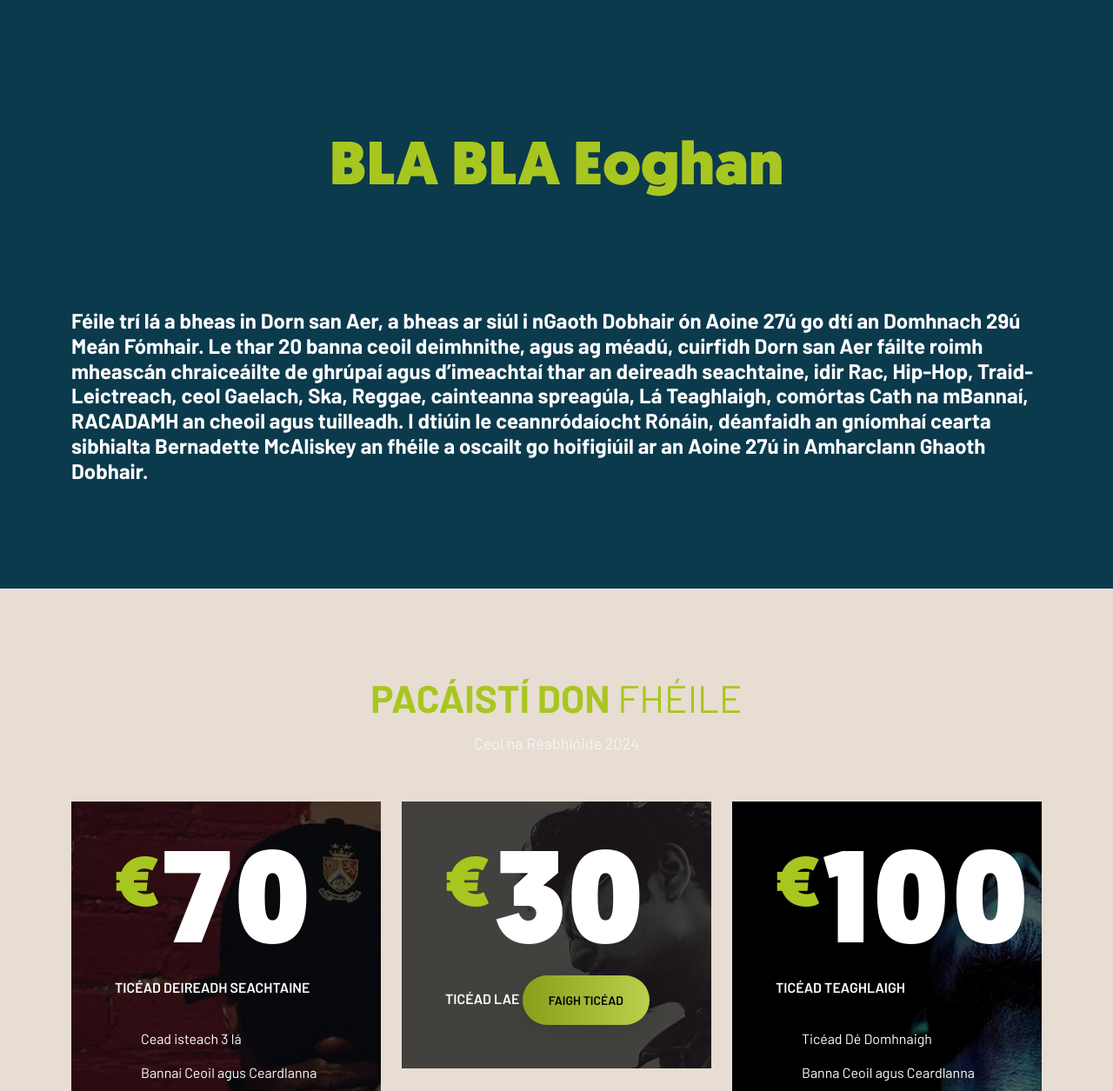
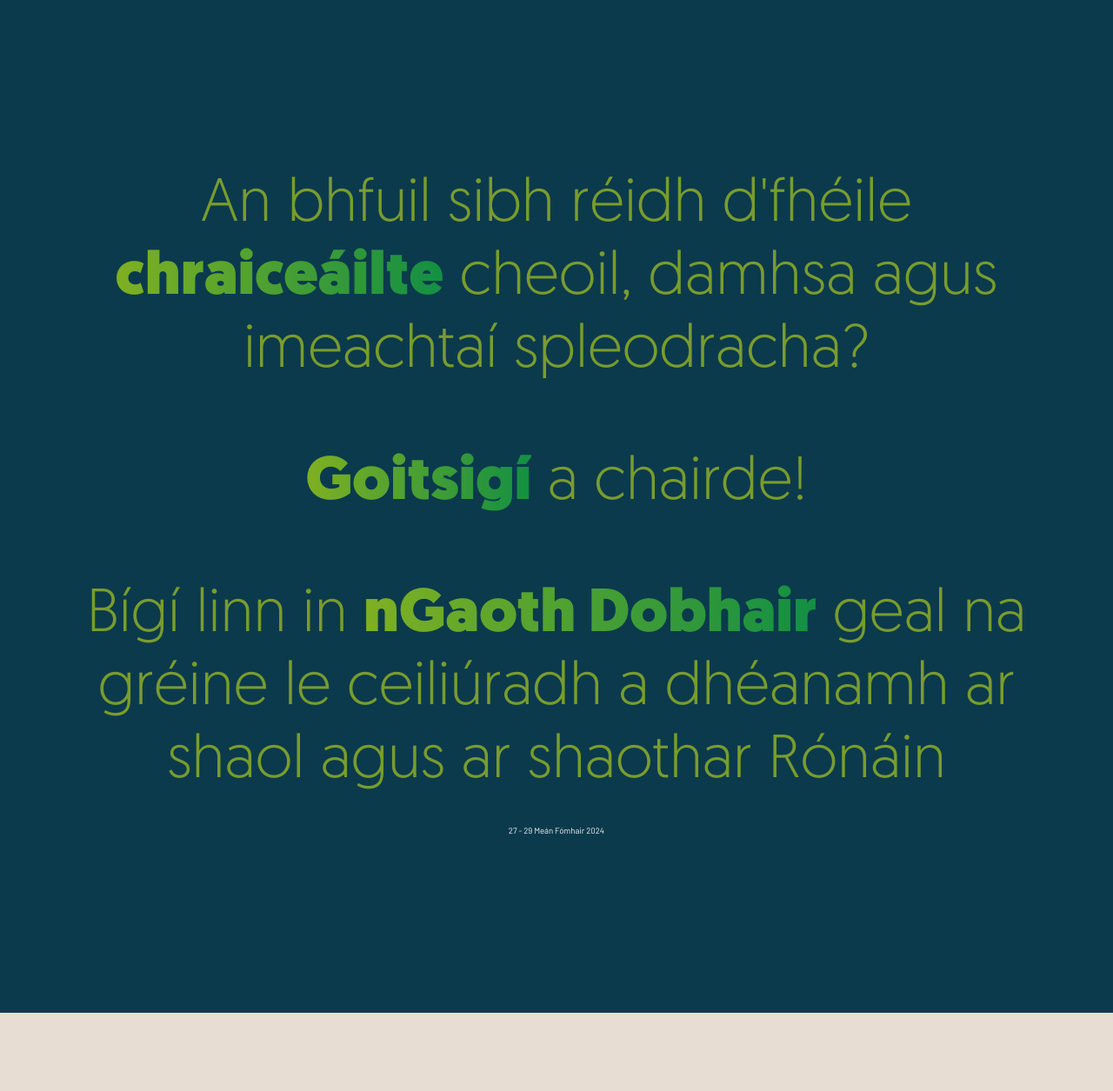
Before and after one commit to LindaKeating/DornSanAer, a PHP site: page / in a window 1280 px wide. Shown: the part 909-2164 px from the top of the page at 87% size. Run offline with PHP 8.4, Linux system fonts and the light colour scheme; some libraries are stand-ins or nearby versions.

Commit message:
text faoin fhéile

```diff
--- a/dsadng-HTML5-Template/assets/css/demos/demo-DSA.css
+++ b/dsadng-HTML5-Template/assets/css/demos/demo-DSA.css
@@ -44,6 +44,26 @@ This stylesheet is used for demo 6
   background-color: #0b3a4d;
 }
 
+.dsa-fontLight {
+  font-family: "Geomanist-Light" !important;
+}
+
+.dsa-TextCraiceailte {
+  font-family: "Geomanist";
+  background: #B1E211;
+  background: linear-gradient(to right, #B1E211 0%, #16B440 100%);
+  -webkit-background-clip: text;
+  -webkit-text-fill-color: transparent;
+}
+
+.dsa-opacity70 {
+  opacity: 70%;
+}
+
+.dsa-opacity100 {
+  opacity: 100%;
+}
+
 .white-bg,
 .bg-light {
   background-color: #e7ddd2 !important;
@@ -76,6 +96,10 @@ This stylesheet is used for demo 6
 
 .dsa-subTitle {
   font-size: 60%;
+}
+
+.dsa-SectionTitle {
+  max-width: unset;
 }
 
 .dsa-fontLarge {
--- a/dsadng-HTML5-Template/index.html
+++ b/dsadng-HTML5-Template/index.html
@@ -45,23 +45,19 @@
           <ul>
             <li> <a href="#" class="mobile-trigger"> <i class="far fa-bars"></i> Roghchlár</a> </li>
           </ul>
-
         </div>
         <div class="andro_header-controls">
-
           <!--
           <ul class="andro_socials">
             <li> <a href="#"> <i class="fab fa-facebook-f"></i> </a> </li>
             <li> <a href="#"> <i class="fab fa-twitter"></i> </a> </li>
             <li> <a href="#"> <i class="fab fa-instagram"></i> </a> </li>
-
           </ul>  -->
           <a class="andro_socials">
             <li> <a href="#"> <i class="fab fa-facebook-f"></i> </a> </li>
             <li> <a href="#"> <i class="fab fa-instagram"></i> </a> </li>
           </a>
         </div>
-
       </div>
     </div>
   </div>
@@ -125,19 +121,18 @@
                 <div class="andro_header-logo">
                   <a href="index.html"><img src="assets/img/logo-4.png" alt="logo"></a>
                 </div>
-                <h1 class="family-display dsa-Title pt-3">Gaoth Dobhair
-                  <br/>
-                  <small class="dsa-subTitle">27 - 29 Meán Fómhair 2024</small>
-                </h1>
+                <h1 class="family-display dsa-Title pt-3">Gaoth Dobhair</h1>
               </div>
-              <!-- Countdown Start -->
+              <!-- féile tagline-->
+              <div class="dsa-FestivalTagline">
+                <h2 class="family-display dsa-Title dsa-fontLight">Féile úr in ómós do</h2>
+                <h2 class="dsa-TextCraiceailte">RÓNÁN MAC AODHA BHUÍ </h2>
+              </div>              <!-- Countdown Start -->
               <div class="andro_event-countdown style-2">
                 <div class="andro_countdown-timer andro_event-countdown-timer" data-countdown="2024/09/27"></div>
               </div>
               <!-- Countdown End -->
-
             </div>
-
           </div>
         </div>
       </div>
@@ -153,14 +148,13 @@
 
 <div class="section">
   <div class="container">
-      <div class="section-title text-center pb-5 pt-5">
-        <h5 class="family-display fw-400 dsa-Title pt-5"> BLA BLA Eoghan</h5>
-      </div>
-      <h5 class="text-white" > Féile trí lá a bheas in Dorn san Aer, a bheas ar siúl i nGaoth Dobhair ón Aoine 27ú go dtí an Domhnach 29ú Meán Fómhair.
-       Le thar 20 banna ceoil deimhnithe, agus ag méadú, cuirfidh Dorn san Aer fáilte roimh mheascán chraiceáilte de ghrúpaí agus d’imeachtaí thar an deireadh
-       seachtaine, idir Rac, Hip-Hop, Traid-Leictreach, ceol Gaelach, Ska, Reggae, cainteanna spreagúla, Lá Teaghlaigh, comórtas Cath na mBannaí, RACADAMH an cheoil
-       agus tuilleadh. I dtiúin le ceannródaíocht Rónáin, déanfaidh an gníomhaí cearta sibhialta Bernadette McAliskey an fhéile a oscailt go hoifigiúil ar an Aoine 27ú
-       in Amharclann Ghaoth Dobhair.</h5>
+    <div class="section-title text-center pb-5 pt-5 dsa-SectionTitle">
+      <h5 class="family-display dsa-Title dsa-fontLight pt-5 dsa-opacity70">
+        An bhfuil sibh réidh d'fhéile <span class="dsa-TextCraiceailte dsa-opacity100">chraiceáilte</span> cheoil, damhsa agus imeachtaí spleodracha?
+      </h5>
+      <h5 class="family-display dsa-Title dsa-fontLight pt-5 dsa-opacity70"><span class="dsa-TextCraiceailte dsa-opacity100">Goitsigí</span> a chairde!</h5>
+      <h5 class="family-display dsa-Title dsa-fontLight pt-5 dsa-opacity70">Bígí linn in <span class="dsa-TextCraiceailte dsa-opacity100">nGaoth Dobhair</span> geal na gréine le ceiliúradh a dhéanamh ar shaol agus ar shaothar Rónáin</h6>
+      <small class="dsa-subTitle">27 - 29 Meán Fómhair 2024</small>
     </div>
   </div>
 </div>
@@ -237,7 +231,7 @@
   <!-- Line up section by Day-->
 <div class="section pt-0 pb-5">
   <div class="container pt-0 pb-5">
-    <div class="col-sm-12 pt-5">
+    <div class="col-sm-12 pt-0">
       <h2 class="family-display dsa-textPrimary text-center dsa-fontLight dsa-Lighten">Bannaí Ceoil</h2>
     </div>
     <div class="col-sm-12 text-center pb-5">
@@ -279,54 +273,6 @@
   </div>
 </div>
   <!-- End lineup section by Day-->
-
-  <!-- Ceardlann -->
-<div class="section pt-0 white-bg pt-5 pb-5">
-  <div class="container pt-5 pb-5">
-    <div class="col-sm-12 pt-5">
-      <h2 class="family-display dsa-textPrimary text-center dsa-fontLight dsa-Lighten">Imeachtaí</h2>
-    </div>
-    <div class="col-sm-12 text-center pb-5">
-      <span class="dsa-fontLarge family-display text-nowrap dsa-textLilac">BERNADETTE McALISKEY
-      </span>
-      <span class="dsa-fontLarge family-display text-nowrap dsa-textTeal">CATH na mBANNAÍ
-      </span>
-      <span class="dsa-fontLarge family-display dsa-textPuce ">CEARDLANNA
-      </span>
-      <span class="dsa-fontLarge family-display text-nowrap dsa-textSandy">MÁISTIR RANGANNA
-      </span>
-      <span class="dsa-fontLarge family-display text-nowrap dsa-textLilac">FILÍOCHT BÉIL
-      </span>
-      <span class="dsa-fontLarge family-display text-nowrap dsa-textTeal">CÓR DORN SAN AER
-      </span>
-      <span class="dsa-fontLarge family-display text-nowrap dsa-textPuce">EALAÍN SRÁIDE
-      </span>
-      <span class="dsa-fontMedium family-display text-nowrap dsa-textSandy">ÍOGA
-      </span>
-      <span class="dsa-fontMedium family-display text-nowrap dsa-textLilac">LÁ TEAGHLAIGH
-      </span>
-      <span class="dsa-fontMedium family-display text-nowrap dsa-textTeal">BIA BLASTA
-      </span>
-      <span class="dsa-fontMedium family-display text-nowrap dsa-textPuce ">CEARDLANN DAMHSA
-      </span>
-      <span class="dsa-fontSmall family-display text-nowrap dsa-textSandy">PREAB SA CHEOL
-      </span>
-      <span class="dsa-fontSmall family-display text-nowrap dsa-textLilac">CONOR Ó GALLCHÓIR
-      </span>
-      <span class="dsa-fontSmall family-display text-nowrap dsa-textTeal">EVE BELLE
-      </span>
-      <span class="dsa-fontSmall family-display text-nowrap dsa-textPuce">EMMA NÍ FHIORUISCE
-      </span>
-      <span class="dsa-fontSmall family-display text-nowrap dsa-textSandy">CIARÁN MAC FHEIDHLIMIDH
-      </span>
-      <span class="dsa-fontSmall family-display text-nowrap dsa-textLilac">CEOLTÓIRÍ THORAÍ
-      </span>
-      <span class="dsa-fontSmall family-display text-nowrap dsa-textTeal">CEOL ÓN ÚCRÁIN
-      </span>
-    </div>
-  </div>
-</div>
-  <!-- Festival Schedule end -->
     <!-- Gallery Start -->
     <div class="section p-0">
       <div class="row gx-0">
@@ -424,8 +370,57 @@
     </div>
     <!-- Gallery End -->
 
+  <!-- Ceardlann -->
+<div class="section pt-0 white-bg pt-5 pb-5">
+  <div class="container pt-5 pb-5">
+    <div class="col-sm-12 pt-5">
+      <h2 class="family-display dsa-textPrimary text-center dsa-fontLight dsa-Lighten">Imeachtaí</h2>
+    </div>
+    <div class="col-sm-12 text-center pb-5">
+      <span class="dsa-fontLarge family-display text-nowrap dsa-textLilac">BERNADETTE McALISKEY
+      </span>
+      <span class="dsa-fontLarge family-display text-nowrap dsa-textTeal">CATH na mBANNAÍ
+      </span>
+      <span class="dsa-fontLarge family-display dsa-textPuce ">CEARDLANNA
+      </span>
+      <span class="dsa-fontLarge family-display text-nowrap dsa-textSandy">MÁISTIR RANGANNA
+      </span>
+      <span class="dsa-fontLarge family-display text-nowrap dsa-textLilac">FILÍOCHT BÉIL
+      </span>
+      <span class="dsa-fontLarge family-display text-nowrap dsa-textTeal">CÓR DORN SAN AER
+      </span>
+      <span class="dsa-fontLarge family-display text-nowrap dsa-textPuce">EALAÍN SRÁIDE
+      </span>
+      <span class="dsa-fontMedium family-display text-nowrap dsa-textSandy">ÍOGA
+      </span>
+      <span class="dsa-fontMedium family-display text-nowrap dsa-textLilac">LÁ TEAGHLAIGH
+      </span>
+      <span class="dsa-fontMedium family-display text-nowrap dsa-textTeal">BIA BLASTA
+      </span>
+      <span class="dsa-fontMedium family-display text-nowrap dsa-textPuce ">CEARDLANN DAMHSA
+      </span>
+      <span class="dsa-fontSmall family-display text-nowrap dsa-textSandy">PREAB SA CHEOL
+      </span>
+      <span class="dsa-fontSmall family-display text-nowrap dsa-textLilac">CONOR Ó GALLCHÓIR
+      </span>
+      <span class="dsa-fontSmall family-display text-nowrap dsa-textTeal">EVE BELLE
+      </span>
+      <span class="dsa-fontSmall family-display text-nowrap dsa-textPuce">EMMA NÍ FHIORUISCE
+      </span>
+      <span class="dsa-fontSmall family-display text-nowrap dsa-textSandy">CIARÁN MAC FHEIDHLIMIDH
+      </span>
+      <span class="dsa-fontSmall family-display text-nowrap dsa-textLilac">CEOLTÓIRÍ THORAÍ
+      </span>
+      <span class="dsa-fontSmall family-display text-nowrap dsa-textTeal">CEOL ÓN ÚCRÁIN
+      </span>
+    </div>
+  </div>
+</div>
+  <!-- Festival Schedule end -->
+
+
   <!-- Show Sponsors Start -->
-  <div class="section bg-light pb-0">
+  <div class="section dark-bg pb-0">
     <div class="container">
       <div class="section-title text-center">
         <h3 class="text-uppercase"><span class="fw-400">Urraitheoirí</span> na Féile</h3>
```
Lines whose indentation alone changed are shown as unchanged.
